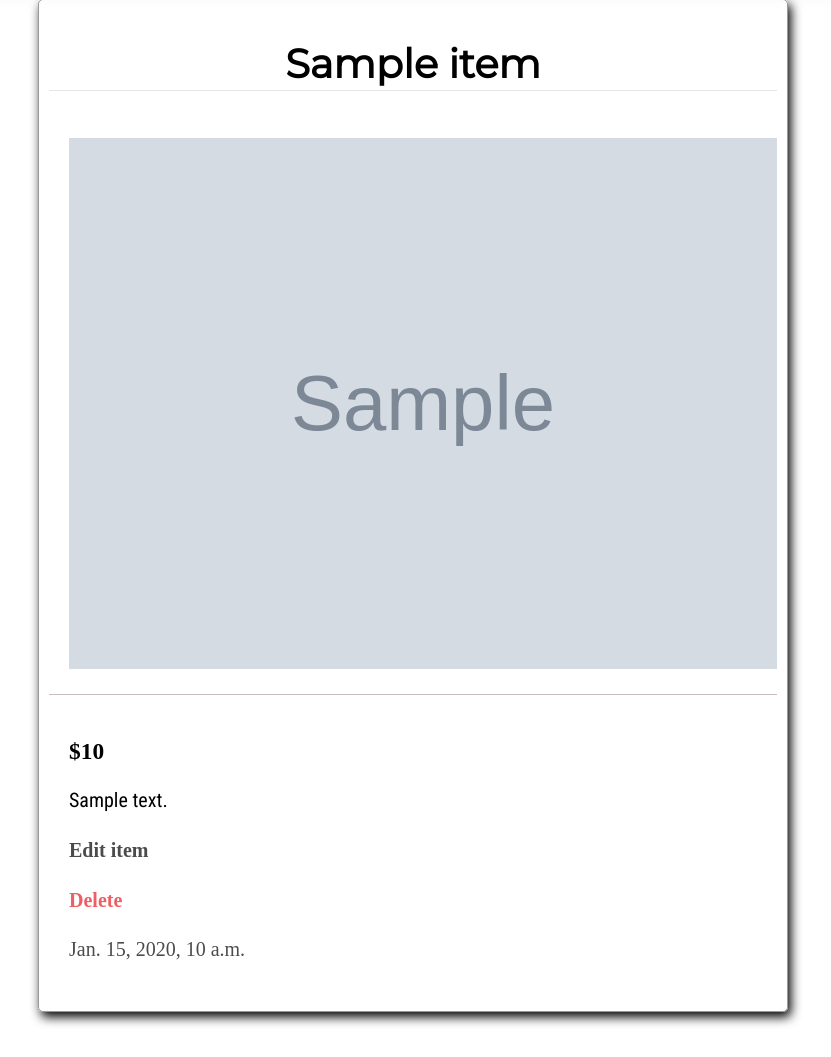
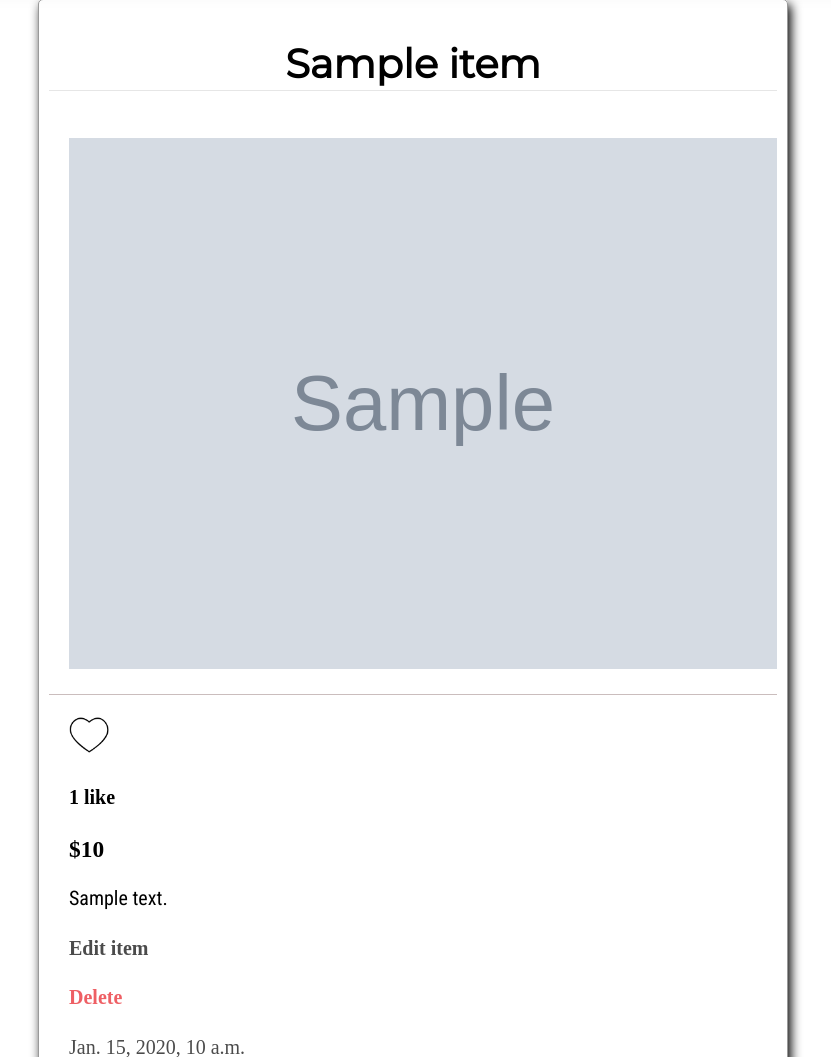
Before and after one commit to kimlimjustin/ecommerce, a Django app: page /i/1 in a window 1280 px wide. Shown: the part 74-1131 px from the top of the page, without its empty margins (227-1058 px from the left). Before the commit the page ends 1100 px from the top, so only its background shows below. Run offline with Django 3.2, Linux system fonts and the light colour scheme; tables that the repository leaves empty hold one stand-in row (values such as "Sample post"); grey boxes marked "Sample" are stand-in pictures; some web fonts are replaced.

Commit message:
Added like item feature

```diff
--- a/index/models.py
+++ b/index/models.py
@@ -12,5 +12,5 @@ class Items(models.Model):
     createdAt = models.DateTimeField(auto_now_add=True)
     updatedAt = models.DateTimeField(auto_now = True)
     price = models.IntegerField()
-    likes = models.ManyToManyField(User, related_name = "liker")
+    likes = models.ManyToManyField(User, related_name= "likes")
     image = models.ImageField(upload_to= 'item_image/%Y/%B/%d/')
--- a/index/static/index/item.js
+++ b/index/static/index/item.js
@@ -4,4 +4,30 @@ document.addEventListener("DOMContentLoaded", () => {
             document.querySelector("#delete_form").submit()
         }
     })
+    document.querySelector("#love-icon").addEventListener("click", function(){
+        const csrf = Cookies.get('csrftoken');
+        const id = document.querySelector("#item-id").innerText;
+        const totalLikeElement = document.querySelector("#total_like");
+        if(new URL(this.src).pathname === "/static/Icon/loved.png"){
+            this.src = "/static/Icon/love.png";
+            fetch('/unlike', {
+                method: "POST",
+                headers: {'X-CSRFToken': csrf},
+                body: JSON.stringify({
+                    id: id
+                })
+            })
+            totalLikeElement.innerText = parseInt(totalLikeElement.innerText) - 1;
+        }else {
+            fetch('/like', {
+                method: "POST",
+                headers: {'X-CSRFToken': csrf},
+                body: JSON.stringify({
+                    id: id
+                })
+            })
+            totalLikeElement.innerText = parseInt(totalLikeElement.innerText) + 1;
+            this.src = "/static/Icon/loved.png";
+        }
+    })
 })
--- a/index/static/index/style.css
+++ b/index/static/index/style.css
@@ -72,6 +72,15 @@
     font-size: 20px;
 }
 
+.item-option{
+    width: 40px;
+    cursor: pointer;
+}
+
+.hidden{
+    display: none;
+}
+
 @media only screen and (max-width: 768px){
     .nav-pp-alt{
         display: block;
--- a/index/templates/index/item.html
+++ b/index/templates/index/item.html
@@ -2,13 +2,21 @@
 {% load static %}
 {% block script %}
 <script src="{% static 'index/item.js' %}" defer></script>
+<script src="https://cdn.jsdelivr.net/npm/js-cookie@rc/dist/js.cookie.min.js"></script>
 {% endblock %}
 {% block body %}
 <div class="item-container">
     <div class="margin-top-bottom row box box-shadow">
         <h1 class="box-title">{{item.name}}</h1>
+        <span class="hidden" id="item-id">{{item.id}}</span>
         <a href="{{item.image.url}}"><img src = "{{item.image.url}}" class="item-image"></a>
         <div class="item-info">
+            {% if liked %}
+            <img src = "{% static 'Icon/loved.png' %}" class="item-option" id="love-icon">
+            {% else %}
+            <img src = "{% static 'Icon/love.png' %}" class="item-option" id="love-icon">
+            {% endif %}
+            <h4><span id="total_like">{{total_like}}</span> {% if total_like < 2 %}like{% else %}likes{% endif %}</h4>
             <h3>${{item.price}}</h3>
             <p class="box-text">{{item.description}}</p>
             <h4><a class="link" href="{% url 'edit_item' item.id %}">Edit item</a></h4>
--- a/index/urls.py
+++ b/index/urls.py
@@ -10,5 +10,7 @@ urlpatterns = [
      path('i/<int:id>', views.item, name="item"),
      path('i/<int:id>/edit', views.edit_item, name="edit_item"),
      path('i/<int:id>/delete', views.delete_item, name="delete_item"),
+     path('like', views.like, name="like"),
+     path('unlike', views.unlike, name="unlike"),
      path('404', views.FourZeroFour, name="404")
 ]
--- a/index/views.py
+++ b/index/views.py
@@ -4,6 +4,7 @@ from django.contrib.auth import authenticate, login, logout
 from django.urls import reverse
 from django.db import IntegrityError
 from .models import User, Items
+import json
 
 #Home page
 def index(request):
@@ -85,8 +86,12 @@ def item(request, id):
         #404 Item not found.
         return HttpResponseRedirect(reverse('404'))
     else: item = item[0]
+    liked = item.likes.filter(pk = request.user.pk).count() > 0
+    total_like = item.likes.all().count()
     return render(request, "index/item.html", {
-        "item": item
+        "item": item,
+        "liked": liked,
+        "total_like": total_like
         })
 
 def edit_item(request, id):
@@ -129,6 +134,39 @@ def delete_item(request, id):
             item.delete()
             return HttpResponseRedirect(reverse('index'))
 
+# Like api
+def like(request):
+    if not request.user.is_authenticated:
+        return HttpResponseRedirect(reverse('login'))
+    data = json.loads(request.body)
+    item = Items.objects.filter(id = data["id"])
+    if item.count() == 0:
+        #404 Item not found.
+        return HttpResponseRedirect(reverse('404'))
+    else: item = item[0]
+    if request.method == "POST":
+        liked = item.likes.filter(pk = request.user.pk).count() > 0
+        #Check if the user liked it
+        if not liked:
+            item.likes.add(request.user)
+            item.save()
+        return JsonResponse({"message": "Success"})
+
+# Unlike api
+def unlike(request):
+    if not request.user.is_authenticated:
+        return HttpResponseRedirect(reverse('login'))
+    data = json.loads(request.body)
+    item = Items.objects.filter(id = data["id"])
+    if item.count() == 0:
+        #404 Item not found.
+        return HttpResponseRedirect(reverse('404'))
+    else: item = item[0]
+    if request.method == "POST":
+        item.likes.remove(request.user)
+        item.save()
+        return JsonResponse({"message": "Success"})
+
 #Error 404 page
 def FourZeroFour(request):
     return render(request, "error/404.html")
```
Also changed, not shown: index/migrations/0002_items.py, index/static/Icon/love.png (added), index/static/Icon/loved.png (added).
